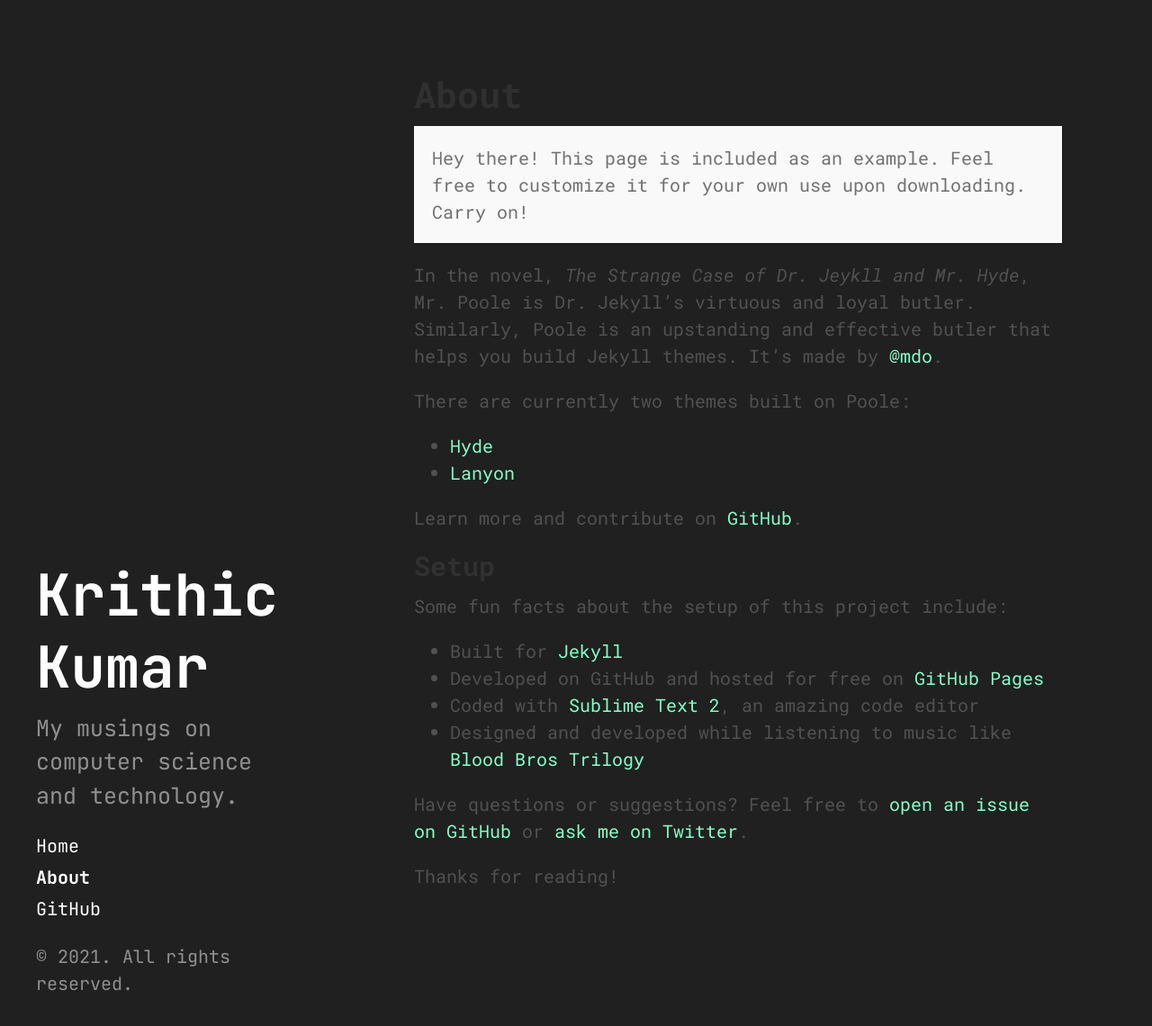
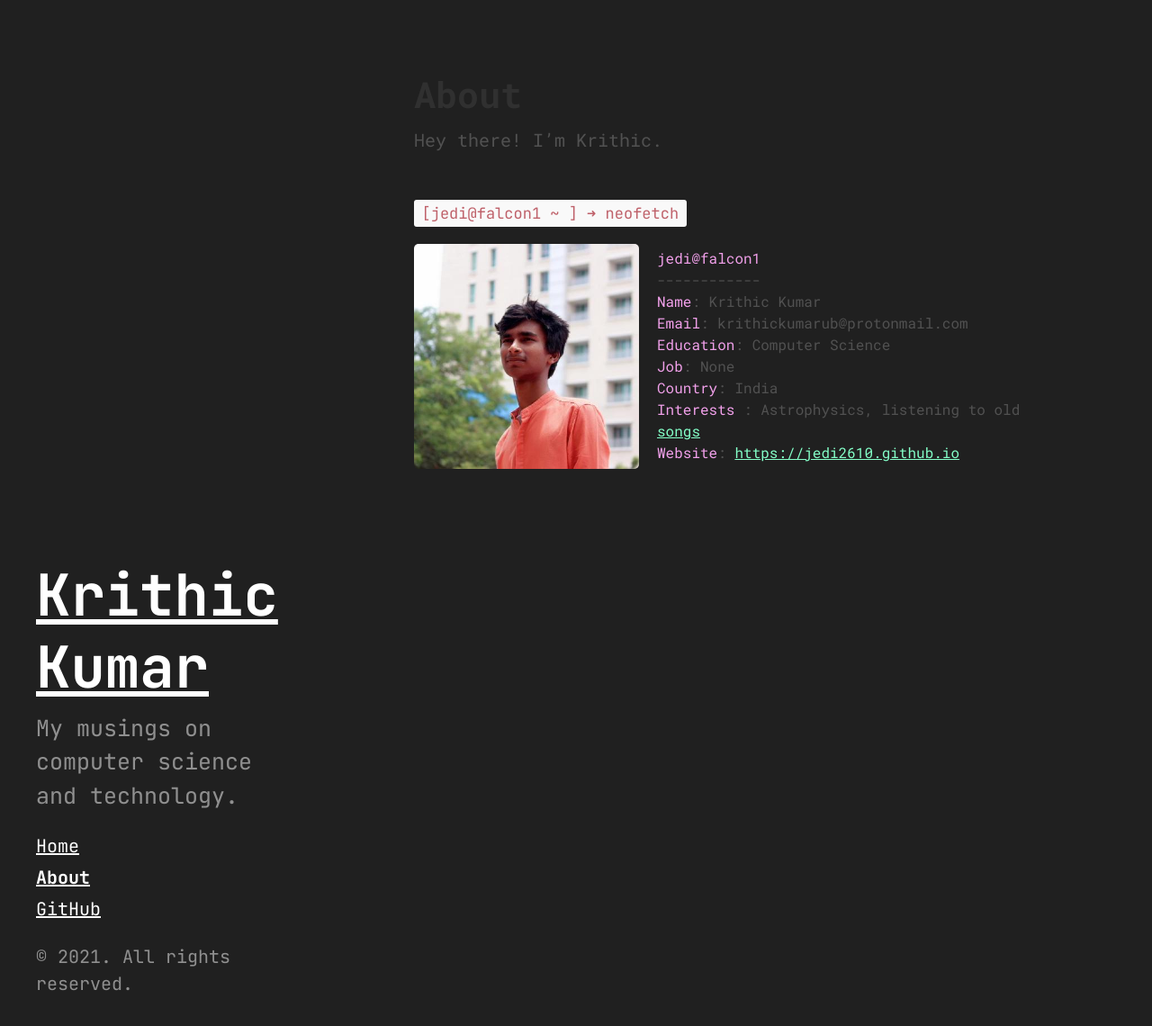
Before and after one commit to notjedi/notjedi.github.io, a Jekyll site: the page built from about.md, in a window 1280 px wide and 1148 px high. Shown: the top 1140 px of the window at 90% size. Built offline with Jekyll 4.4.1, drawn with Linux system fonts in a browser that asks for light colours.

Commit message:
add basic about and change site.baseurl path dependencies

```diff
--- a/_config.yml
+++ b/_config.yml
@@ -9,7 +9,7 @@ permalink:        pretty
 title:            Krithic Kumar
 # tagline:          'A Jekyll theme'
 description:      'My musings on computer science and technology.'
-baseurl:          /
+baseurl:          ''
 url:              https://jedi2610.github.io/
 
 author:
--- a/_includes/head.html
+++ b/_includes/head.html
@@ -8,22 +8,21 @@
 
   <title>
     {% if page.title == "Home" %}
-      {{ site.title }} &middot; {{ site.tagline }}
+      {{ site.title }}
     {% else %}
       {{ page.title }} &middot; {{ site.title }}
     {% endif %}
   </title>
 
   <!-- CSS -->
-  <link rel="stylesheet" href="{{ site.url }}public/css/poole.css">
-  <link rel="stylesheet" href="{{ site.url }}public/css/syntax.css">
-  <link rel="stylesheet" href="{{ site.url }}public/css/hyde.css">
-  <!-- <link rel="stylesheet" href="https://fonts.googleapis.com/css2?family=JetBrains+Mono:ital,wght@0,400;0,700;1,400&display=swap"> -->
+  <link rel="stylesheet" href="{{ site.baseurl }}/public/css/poole.css">
+  <link rel="stylesheet" href="{{ site.baseurl }}/public/css/syntax.css">
+  <link rel="stylesheet" href="{{ site.baseurl }}/public/css/hyde.css">
   <link rel="stylesheet" href="https://fonts.googleapis.com/css2?family=JetBrains+Mono:ital,wght@0,400;0,700;1,400&family=Roboto+Mono:ital,wght@0,400;0,700;1,400&display=swap">
 
   <!-- Icons -->
-  <link rel="apple-touch-icon-precomposed" sizes="144x144" href="{{ site.url }}public/apple-touch-icon-144-precomposed.png">
-                                 <link rel="shortcut icon" href="{{ site.url }}public/favicon.ico">
+  <link rel="apple-touch-icon-precomposed" sizes="144x144" href="{{ site.baseurl }}/public/apple-touch-icon-144-precomposed.png">
+                                 <link rel="shortcut icon" href="{{ site.baseurl }}/public/favicon.ico">
 
   <!-- RSS -->
   <link rel="alternate" type="application/rss+xml" title="RSS" href="/atom.xml">
--- a/_includes/sidebar.html
+++ b/_includes/sidebar.html
@@ -2,7 +2,7 @@
   <div class="container sidebar-sticky">
     <div class="sidebar-about">
       <h1>
-        <a href="{{ site.url }}">
+        <a href="{{ site.baseurl }}/">
           {{ site.title }}
         </a>
       </h1>
@@ -10,7 +10,7 @@
     </div>
 
     <nav class="sidebar-nav">
-      <a class="sidebar-nav-item{% if page.url == site.url %} active{% endif %}" href="{{ site.baseurl }}">Home</a>
+      <a class="sidebar-nav-item{% if page.url == site.url %} active{% endif %}" href="{{ site.url }}">Home</a>
 
       {% comment %}
         The code below dynamically generates a sidebar nav of pages with
--- a/about.md
+++ b/about.md
@@ -3,28 +3,40 @@ layout: page
 title: About
 ---
 
-<p class="message">
-  Hey there! This page is included as an example. Feel free to customize it for your own use upon downloading. Carry on!
-</p>
+<style>
+    .info img {
+        float: left;
+        margin-right: 1rem;
+    }
+    .info ul{
+        padding-top: 0.2rem;
+        font-size: 16px;
+        list-style-type: none;
+    }
+    .info label{
+        color: #F1A0EA;
+    }
+</style>
 
-In the novel, *The Strange Case of Dr. Jeykll and Mr. Hyde*, Mr. Poole is Dr. Jekyll's virtuous and loyal butler. Similarly, Poole is an upstanding and effective butler that helps you build Jekyll themes. It's made by [@mdo](https://twitter.com/mdo).
+Hey there! I'm Krithic.
+<br>
+<br>
 
-There are currently two themes built on Poole:
-
-* [Hyde](http://hyde.getpoole.com)
-* [Lanyon](http://lanyon.getpoole.com)
-
-Learn more and contribute on [GitHub](https://github.com/poole).
-
-## Setup
-
-Some fun facts about the setup of this project include:
-
-* Built for [Jekyll](http://jekyllrb.com)
-* Developed on GitHub and hosted for free on [GitHub Pages](https://pages.github.com)
-* Coded with [Sublime Text 2](http://sublimetext.com), an amazing code editor
-* Designed and developed while listening to music like [Blood Bros Trilogy](https://soundcloud.com/maddecent/sets/blood-bros-series)
-
-Have questions or suggestions? Feel free to [open an issue on GitHub](https://github.com/poole/issues/new) or [ask me on Twitter](https://twitter.com/mdo).
-
-Thanks for reading!
+`[jedi@falcon1 ~ ] ➜ neofetch`
+<section class='info'>
+    <img src="/assets/avatar.png" width=250px>
+    <ul class='info' margin=10px>
+        <li> <label>jedi@falcon1</label> </li>
+        <li> ------------ </li>
+        <li> <label>Name</label>: Krithic Kumar </li>
+        <li> <label>Email</label>: krithickumarub@protonmail.com </li>
+        <li> <label>Education</label>: Computer Science </li>
+        <li> <label>Job</label>: None </li>
+        <li> <label>Country</label>: India </li>
+        <li>
+            <label>Interests</label>
+            : Astrophysics, listening to old <a href="https://open.spotify.com/playlist/0fhuTOLDHJU3NnhDOJH2eu">songs</a>
+        </li>
+        <li> <label>Website</label>: <a href="https://jedi2610.github.io">https://jedi2610.github.io</a></li>
+    </ul>
+</section>
--- a/public/css/hyde.css
+++ b/public/css/hyde.css
@@ -53,7 +53,6 @@ html {
 /* No `:visited` state is required by default (browsers will use `a`) */
 a {
     color: #84FFC8;
-	text-decoration: none;
 }
 
 a:hover,
@@ -61,7 +60,6 @@ a:focus {
 	transition: background-color 0.1s, color 1.1s;
 	background-color: #05ffa1;
 	color: black;
-    width: fit-content
 }
 
 a strong {
@@ -117,10 +115,6 @@ a strong {
   display: block;
   line-height: 1.75;
 }
-a.sidebar-nav-item:hover,
-a.sidebar-nav-item:focus {
-  text-decoration: underline;
-}
 .sidebar-nav-item.active {
   font-weight: bold;
 }
@@ -153,7 +147,7 @@ a.sidebar-nav-item:focus {
 
 @media (min-width: 48em) {
   .content {
-    max-width: 38rem;
+    max-width: 100rem !important;
     margin-left: 20rem;
     margin-right: 2rem;
   }
--- a/public/css/poole.css
+++ b/public/css/poole.css
@@ -137,7 +137,7 @@ abbr[title] {
 /* Code */
 code,
 pre {
-  font-family: 'Roboto Mono', Menlo, Monaco, monospace;
+  font-family: 'JetBrains Mono', Menlo, Monaco, monospace;
 }
 code {
   padding: .25em .5em;
@@ -177,7 +177,7 @@ pre code {
 
 /* Gist via GitHub Pages */
 .gist .gist-file {
-  font-family: 'Roboto Mono', Menlo, Monaco, monospace !important;
+  font-family: 'JetBrains Mono', Menlo, Monaco, monospace !important;
 }
 .gist .markdown-body {
   padding: 15px;
@@ -273,7 +273,7 @@ tbody tr:nth-child(odd) th {
  */
 
 .container {
-  max-width: 38rem;
+  max-width: 50rem;
   padding-left:  1rem;
   padding-right: 1rem;
   margin-left:  auto;
@@ -358,7 +358,6 @@ tbody tr:nth-child(odd) th {
 }
 .related-posts li a:hover {
   color: #268bd2;
-  text-decoration: none;
 }
 .related-posts li a:hover small {
   color: inherit;
```
Also changed, not shown: assets/avatar.png (added).
